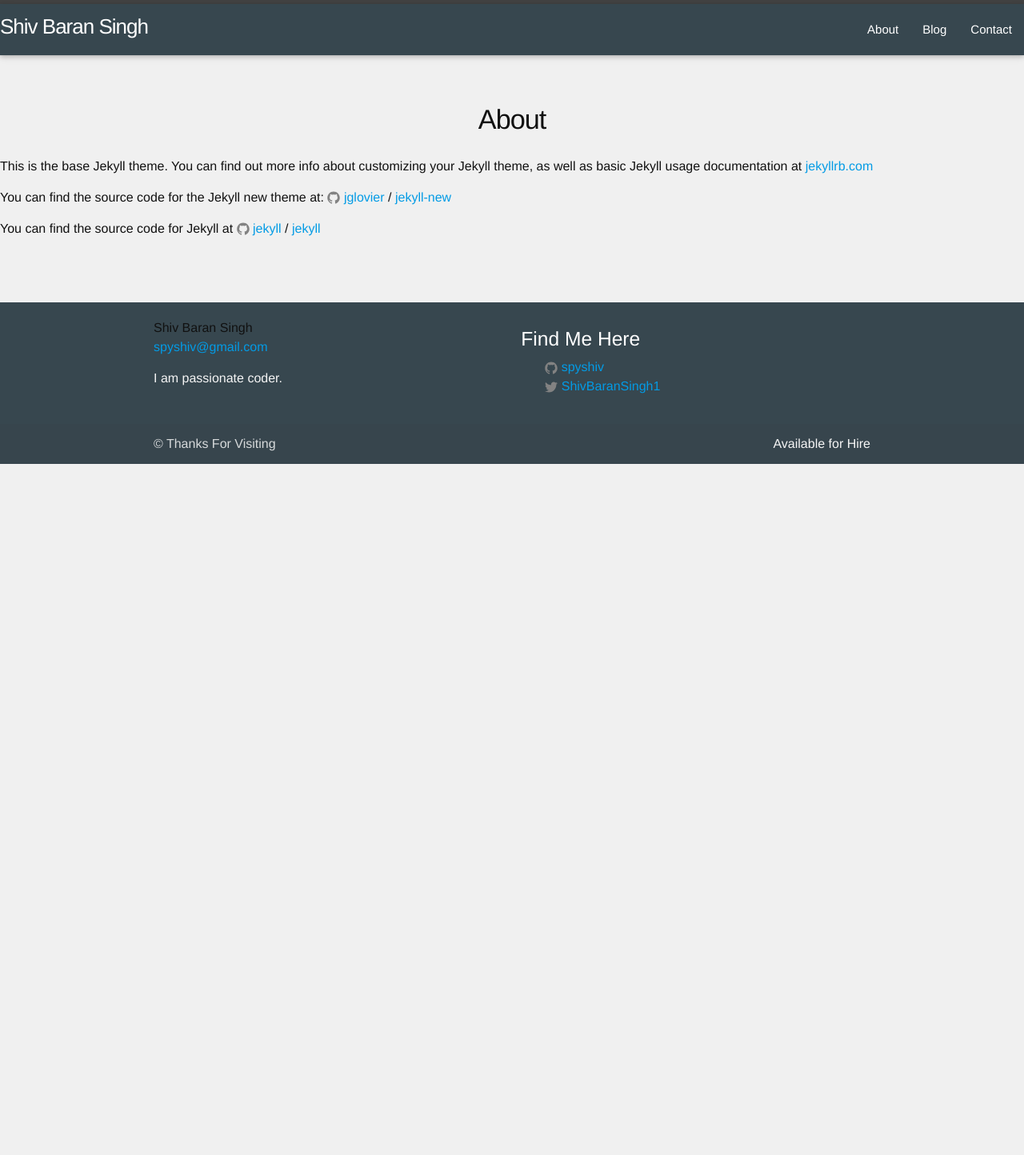
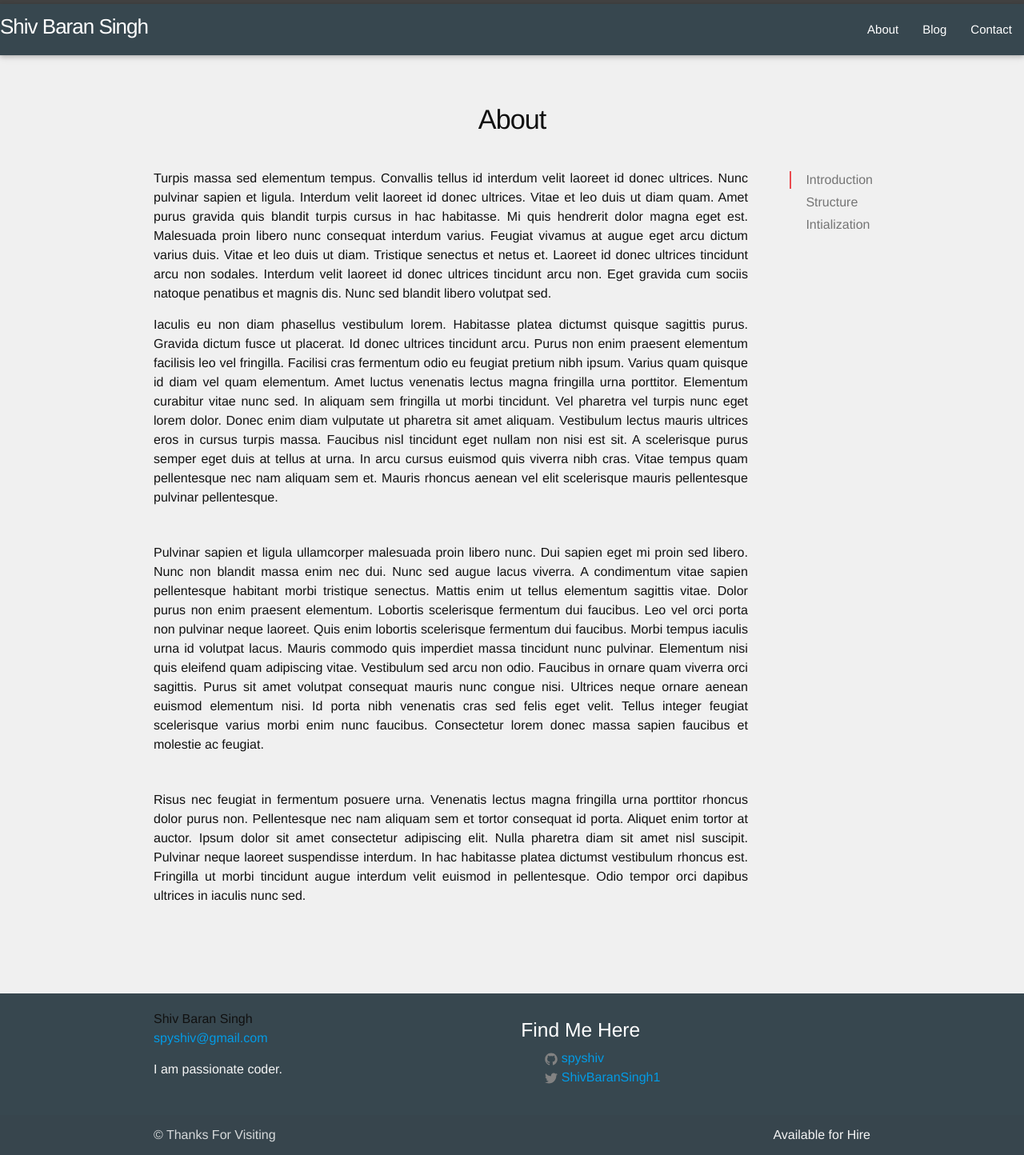
Before and after one commit to spyshiv/portfolio, a Jekyll site: the page built from about.html, in a window 1280 px wide. Shown: the whole page at 80% size. Built offline with Jekyll 4.4.1, drawn with Linux system fonts in a browser that asks for light colours; before the commit the page ends 900 px from its top, so only the background shows below that.

Commit message:
pages are modified

```diff
--- a/_includes/footer.html
+++ b/_includes/footer.html
@@ -37,5 +37,6 @@
 <!--JS Scripts-->
 <script src="{{"/assets/js/jquery-1.11.3.min.js"}}"></script>
 <script src="{{"/assets/js/dummy.min.js"}}"></script>
+<script src="{{"/assets/js/truncate.js"}}"></script>
 <script src="{{ "/assets/js/materialize.js" | prepend: site.baseurl }}"></script>
 <script src="{{ "/assets/js/init.js" | prepend: site.baseurl }}"></script>
--- a/_posts/django/2015-11-24-django.html
+++ b/_posts/django/2015-11-24-django.html
@@ -10,6 +10,6 @@ category: django
 	<title></title>
 </head>
 <body>
-    <p data-dummy="4p"></p>
+    <p>Senectus et netus et malesuada fames ac. Tortor posuere ac ut consequat semper viverra nam libero. Consequat id porta nibh venenatis cras sed felis. Purus sit amet volutpat consequat. Amet justo donec enim diam vulputate. Neque volutpat ac tincidunt vitae semper quis. Aliquet nibh praesent tristique magna sit. Lorem ipsum dolor sit amet consectetur. Et egestas quis ipsum suspendisse ultrices. Pulvinar mattis nunc sed blandit. A diam sollicitudin tempor id eu nisl nunc mi ipsum. Lobortis feugiat vivamus at augue eget arcu dictum varius. Faucibus ornare suspendisse sed nisi lacus sed. Et netus et malesuada fames ac turpis egestas.</p>
 </body>
 </html>
--- a/about.md
+++ b/about.html
@@ -3,13 +3,28 @@ layout: page
 title: About
 permalink: /about/
 ---
+<div class="container">
+	<div class="row">
+    <div class="col s12 m9 l10">
+      <div id="introduction" class="section scrollspy">
+        <p data-dummy="2p" style="text-align:justify"></p>
+      </div>
 
-This is the base Jekyll theme. You can find out more info about customizing your Jekyll theme, as well as basic Jekyll usage documentation at [jekyllrb.com](http://jekyllrb.com/)
+      <div id="structure" class="section scrollspy">
+        <p data-dummy="1p" style="text-align:justify"></p>
+      </div>
 
-You can find the source code for the Jekyll new theme at:
-{% include icon-github.html username="jglovier" %} /
-[jekyll-new](https://github.com/jglovier/jekyll-new)
+      <div id="initialization" class="section scrollspy">
+        <p data-dummy="1p" style="text-align:justify"></p>
+      </div>
+    </div>
+    <div class="col hide-on-small-only m3 l2">
+      <ul class="section table-of-contents fixed">
+        <li><a href="#introduction">Introduction</a></li>
+        <li><a href="#structure">Structure</a></li>
+        <li><a href="#initialization">Intialization</a></li>
+      </ul>
+    </div>
+  </div>
 
-You can find the source code for Jekyll at
-{% include icon-github.html username="jekyll" %} /
-[jekyll](https://github.com/jekyll/jekyll)
+</div>
--- a/index.html
+++ b/index.html
@@ -19,9 +19,9 @@ layout: default
     <ul class="post-list">
     {% for post in site.posts limit:1 %}
      <li>
-        <span class="post-meta">{{ post.date | date: "%b %-d, %Y" }}</span>
+        <span class="post-meta chip">{{ post.date | date: "%b %-d, %Y" }}</span>
           <a class="post-link" href="{{ post.url | prepend: site.baseurl }}">{{ post.title }}</a>
-        <p>{{ post.excerpt }}</p>
+        <p class="truncate_words">{{ post.excerpt }}</p>
       </li>
 {% endfor %}
    </ul>
```
Also changed, not shown: blog.html (+4 -9 lines).
